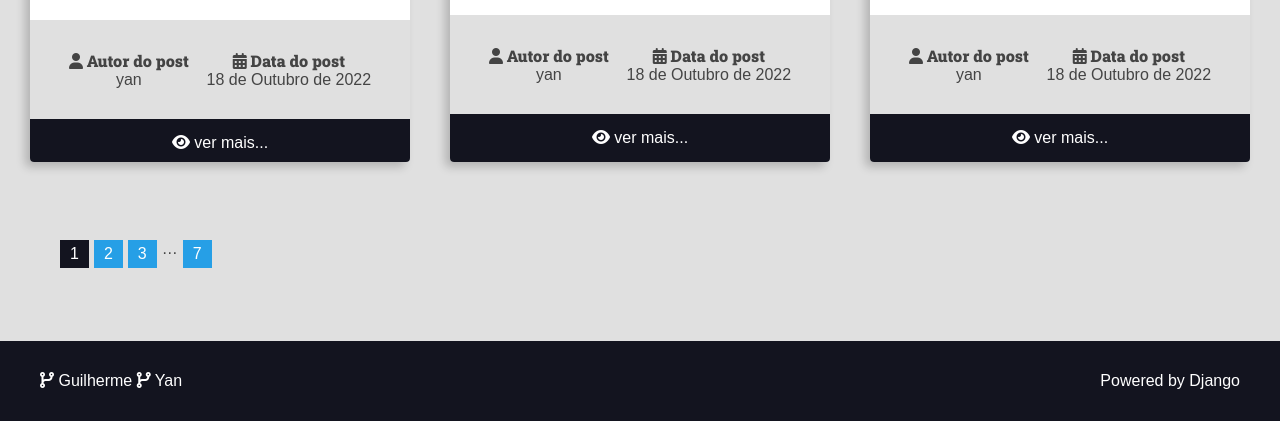
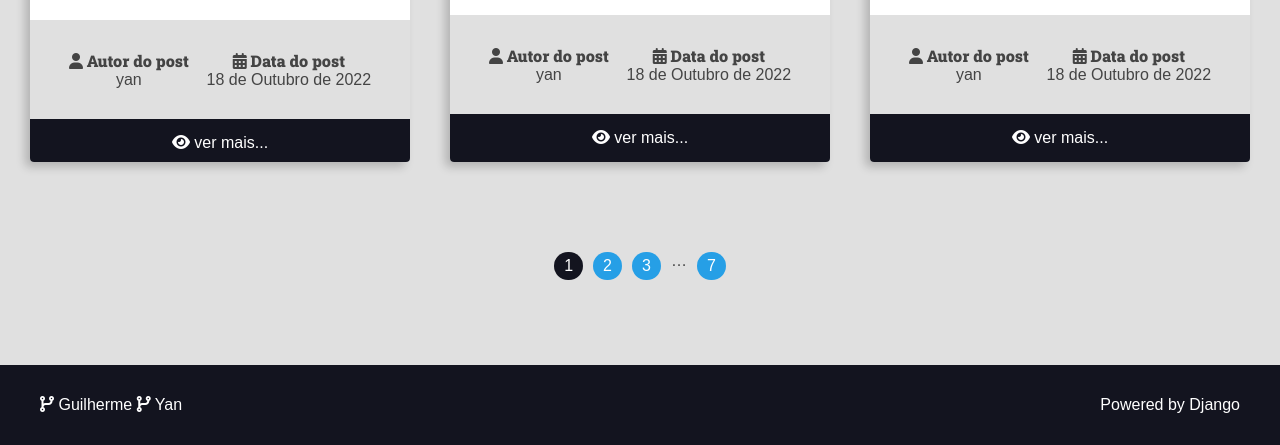
Before and after one commit to GuilhermeGonSoares/Art-Museum, a Django app: page / in a window 1280 px wide. Shown: the part 1589-2034 px from the top of the page. Before the commit the page ends 2010 px from the top, so only its background shows below. Run offline with Django 4.2, Linux system fonts and the light colour scheme; data comes from the database, SQL or seed files in the repository; some libraries are stand-ins or nearby versions.

Commit message:
changes to css

```diff
--- a/website/static/css/style.css
+++ b/website/static/css/style.css
@@ -349,11 +349,12 @@
 .pagination-content {
   display: flex;
   flex-flow: row wrap;
-  gap: 1rem 0.5rem;
-  margin-left: 30px;
+  gap: 1rem 1rem;
 }
 .pagination .page-item {
+  border-radius: 20px;
   background: var(--color-gray-3);
+
   padding: 0.5rem 1rem;
 }
 
@@ -775,6 +776,9 @@
   padding: 10px;
   border-radius: 12px;
   background-color: var(--color-light-gray);
+  width: 30%;
+
+  overflow: hidden;
 }
 
 td{
--- a/website/templates/partials/pagination.html
+++ b/website/templates/partials/pagination.html
@@ -1,5 +1,5 @@
 
-<div class="container pagination">
+<div class="container pagination center-flex">
     <div class="pagination-content">
         {% if is_search is True %}
             {% for page in pagination.range %}
```
